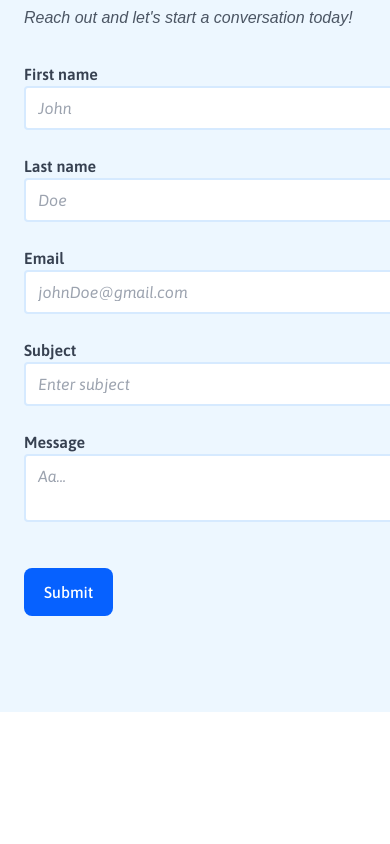
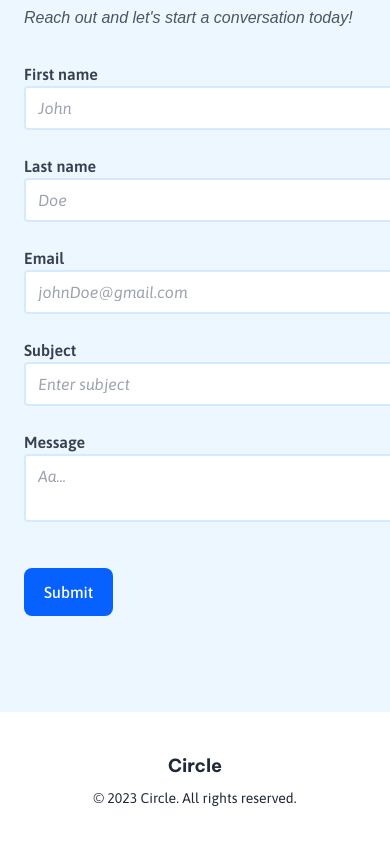
Before and after one commit to SushilBajracharya01/circle-landing-page, a React (Vite) app: page / in a window 390 px wide. Shown: the part 6418-7262 px from the top of the page. Before the commit the page ends 7130 px from the top, so only its background shows below. Built offline with nearby package versions, Linux system fonts and the light colour scheme; the HTML template or start-up script is replaced by a standard one; a web font is replaced by a local one.

Commit message:
feat: footer section added

```diff
--- a/src/App.tsx
+++ b/src/App.tsx
@@ -4,6 +4,7 @@ import HeroSection from "./sections/Hero";
 import PeopleLaughing from './assets/images/best-friends-coffee-shop.jpg';
 import AboutSection from "./sections/About";
 import ContactSection from "./sections/Contact";
+import FooterSection from "./sections/Footer";
 
 function App() {
 
@@ -25,6 +26,7 @@ function App() {
       </div>
       <AboutSection />
       <ContactSection />
+      <FooterSection />
     </div>
   )
 }
--- /dev/null
+++ b/src/sections/Footer/Footer.tsx
@@ -0,0 +1,12 @@
+export default function FooterSection() {
+    return (
+        <div className="">
+            <div className="lg:max-w-7xl mx-auto px-6 2xl:px-0 py-10 lg:py-12 flex justify-center items-center">
+                <div className="text-center">
+                    <h3 className="text-lg text-gray-800 font-generic font-bold mb-2" >Circle</h3>
+                    <p className="text-sm text-gray-800">© {new Date().getFullYear()} Circle. All rights reserved.</p>
+                </div>
+            </div>
+        </div>
+    )
+}
--- /dev/null
+++ b/src/sections/Footer/index.tsx
@@ -0,0 +1,2 @@
+import FooterSection from "./Footer";
+export default FooterSection;
```
